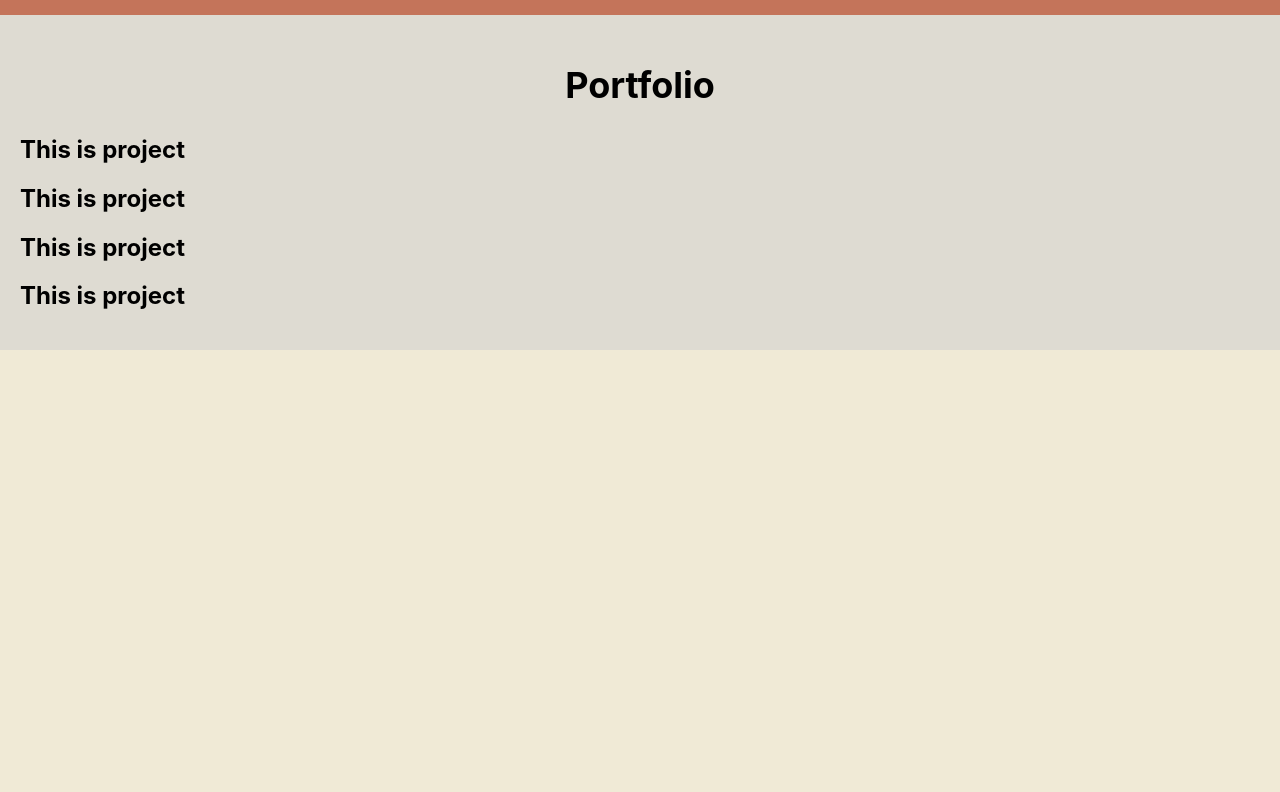
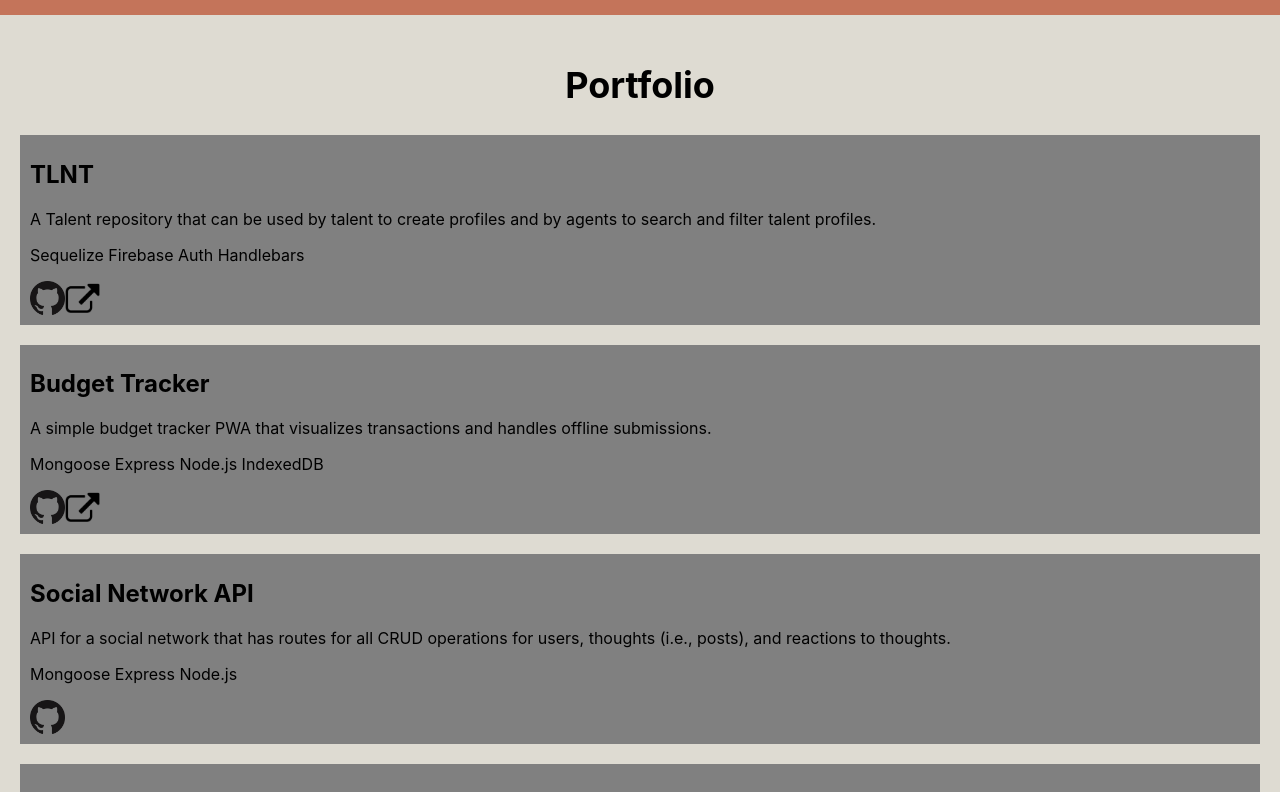
Before and after one commit to Stevtm/portfolio-v3, a React (Create React App) app: page / in a window 1280 px wide. Shown: the part 2480-3272 px from the top of the page. Before the commit the page ends 2830 px from the top, so only its background shows below. Built offline with nearby package versions, Linux system fonts and the light colour scheme.

Commit message:
add content to the portfolio section

```diff
--- a/src/components/Project/index.js
+++ b/src/components/Project/index.js
@@ -1,5 +1,18 @@
 import React from "react";
 import styled from "styled-components";
+
+import GitHubIcon from "../../assets/images/GitHub.png";
+import LinkIcon from "../../assets/images/Link.png";
+
+const ProjectContainer = styled.div`
+	/* box model */
+	padding: 5px 10px;
+	margin: 20px 0;
+	width: 100%;
+
+	/* visual decorations */
+	background-color: gray;
+`;
 
 const ProjectHeader = styled.h1`
 	/* box model */
@@ -7,8 +20,45 @@ const ProjectHeader = styled.h1`
 	/* visual decorations */
 `;
 
+const ProjectDesc = styled.p`
+	/* box model */
+
+	/* visual decorations */
+`;
+
+const ProjectTools = styled.p`
+	/* box model */
+
+	/* visual decorations */
+`;
+
+const Link = styled.a``;
+
+const Icon = styled.img`
+	/* box model */
+	width: 35px;
+`;
+
 const Project = ({ info }) => {
-	return <h1>This is project</h1>;
+	const { title, desc, tools, github, link } = info;
+
+	console.log(info);
+
+	return (
+		<ProjectContainer>
+			<ProjectHeader>{title}</ProjectHeader>
+			<ProjectDesc>{desc}</ProjectDesc>
+			<ProjectTools>{tools}</ProjectTools>
+			<Link href={github}>
+				<Icon src={GitHubIcon}></Icon>
+			</Link>
+			{link && (
+				<Link href={link}>
+					<Icon src={LinkIcon}></Icon>
+				</Link>
+			)}
+		</ProjectContainer>
+	);
 };
 
 export default Project;
```
Also changed, not shown: src/assets/images/GitHub.png (added), src/assets/images/Link.png (added).
